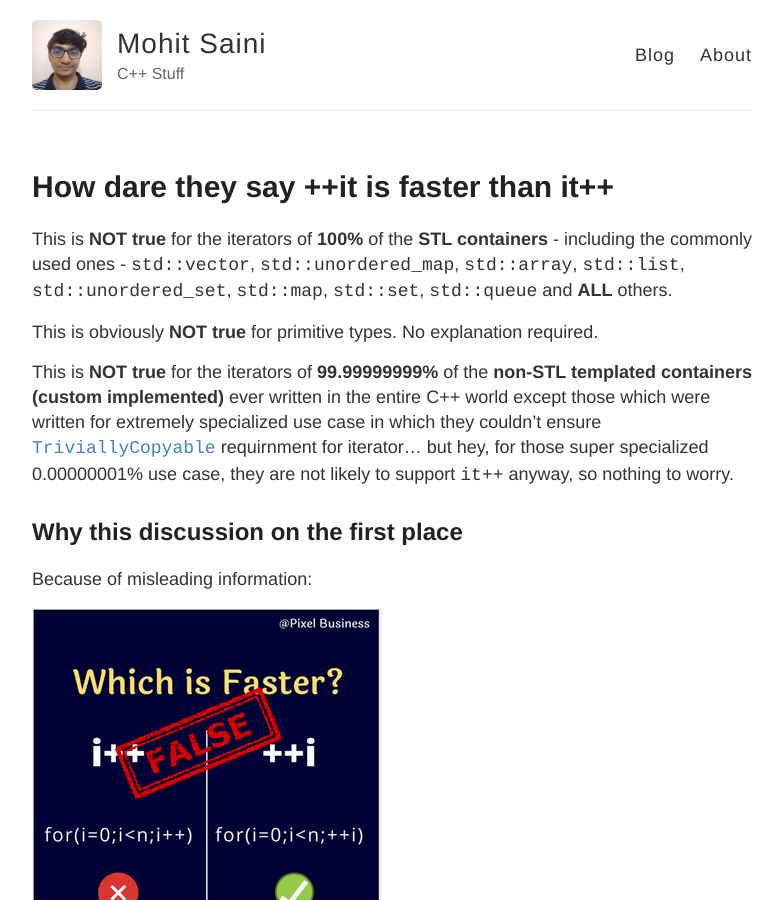
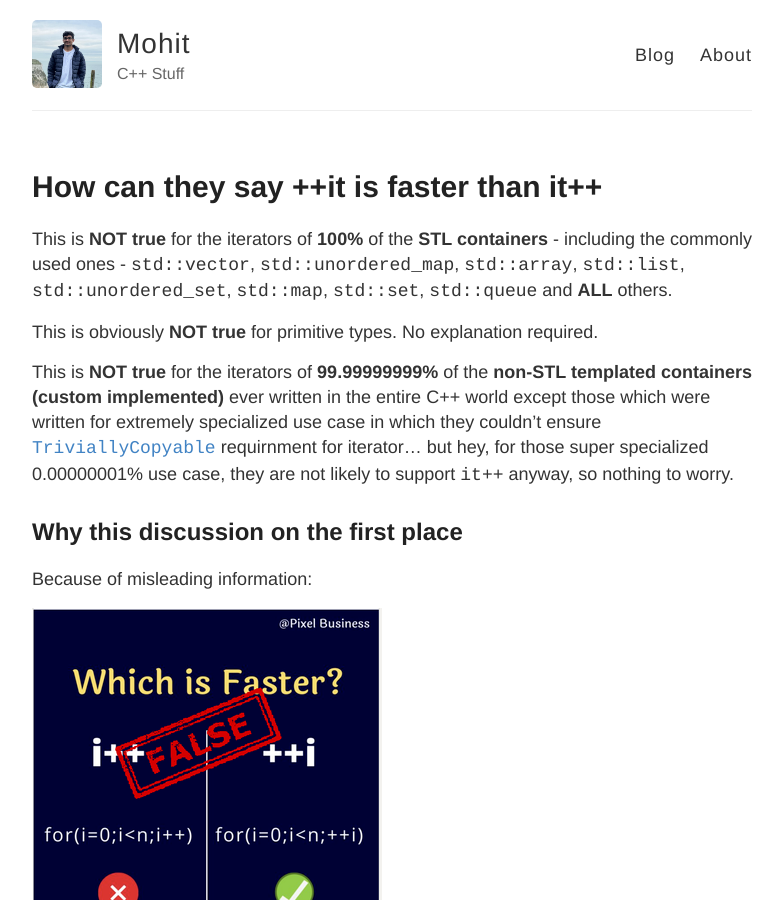
Before and after one commit to mohitmv/blog, a Jekyll site: the page built from _posts/2022-6-1-How-dare-they-say-Pre-Increment-is-faster.md, in a window 1280 px wide and 900 px high. Shown: the whole window, without its empty margins (248-1031 px from the left). Built offline with Jekyll 4.4.1, drawn with Linux system fonts in a browser that asks for light colours.

Commit message:
New photo and minor correction in title of earlier blog

```diff
--- a/_config.yml
+++ b/_config.yml
@@ -3,13 +3,13 @@
 #
 
 # Name of your site (displayed in the header)
-name: Mohit Saini
+name: Mohit
 
 # Short bio or description (displayed in the header)
 description: C++ Stuff
 
 # URL of your avatar or profile pic (you could use your GitHub profile pic)
-avatar: https://raw.githubusercontent.com/mohitmv/blog/master/images/mohit_saini.jpeg
+avatar: https://raw.githubusercontent.com/mohitmv/blog/master/images/mohit_14_sep_2025.jpg
 
 #
 # Flags below are optional
--- a/_posts/2022-6-1-How-dare-they-say-Pre-Increment-is-faster.md
+++ b/_posts/2022-6-1-How-dare-they-say-Pre-Increment-is-faster.md
@@ -1,6 +1,6 @@
 ---
 layout: post
-title: "How dare they say ++it is faster than it++"
+title: "How can they say ++it is faster than it++"
 
 ---
 
```
Also changed, not shown: about.md (+1 -1 lines), README.md, images/mohit_14_sep_2025.jpg (added).
